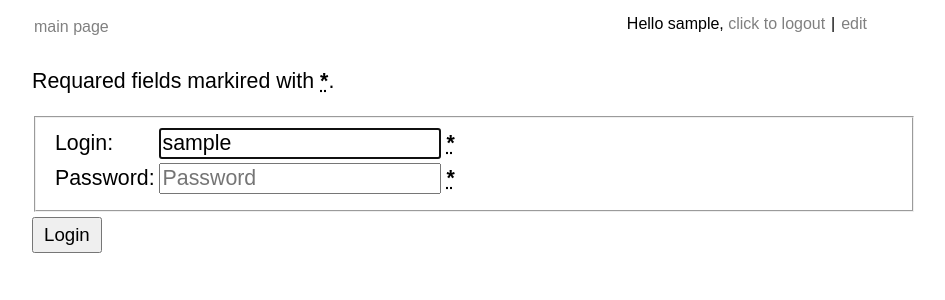
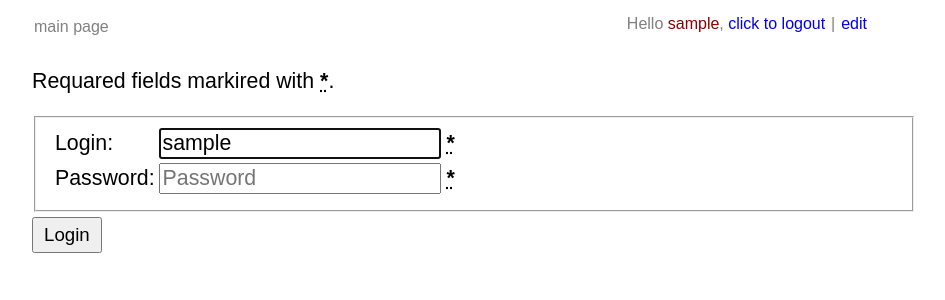
Before and after one commit to yurasid/CS253-final-wiki, a Python web app: template templates/login.jinja2 in a window 1280 px wide. Shown: the top 300 px of the page, without its empty margins (166-1111 px from the left). Run offline with Jinja, Linux system fonts and the light colour scheme; the template is opened without the code that fills it: most values are stand-ins (such as "Sample title", 1, 10 or a date in 2020).

Commit message:
Refactor css. Make a user name in login area dark-red

```diff
--- a/static/css/main.css
+++ b/static/css/main.css
@@ -22,6 +22,7 @@ input {
 }
 
 .login-area {
+    color: gray;
     margin: 0;
     display: block;
     height: 50px;
@@ -35,7 +36,6 @@ input {
         font-size: 12pt;
     }
         .login-area > li > a {
-            color: gray;
             text-decoration: none;
         }
         .login-area > li > a:visited {
@@ -45,6 +45,9 @@ input {
         .login-area > li > a:hover {
             color: blue;
             text-decoration: underline;
+        }
+        .user {
+            color: darkred;
         }
 
 .nav-links {
--- a/templates/base.jinja2
+++ b/templates/base.jinja2
@@ -28,7 +28,7 @@
 
         {% if username and url %}
         <ul class="login-area">
-            <li>Hello {{ username }}, <a href="/logout">click to logout</a></li>
+            <li>Hello <span class="user">{{ username }}</span>, <a href="/logout">click to logout</a></li>
             <li>|</li>
             <li><a href="/_edit{{ url }}">edit</a></li>
         </ul>
```
